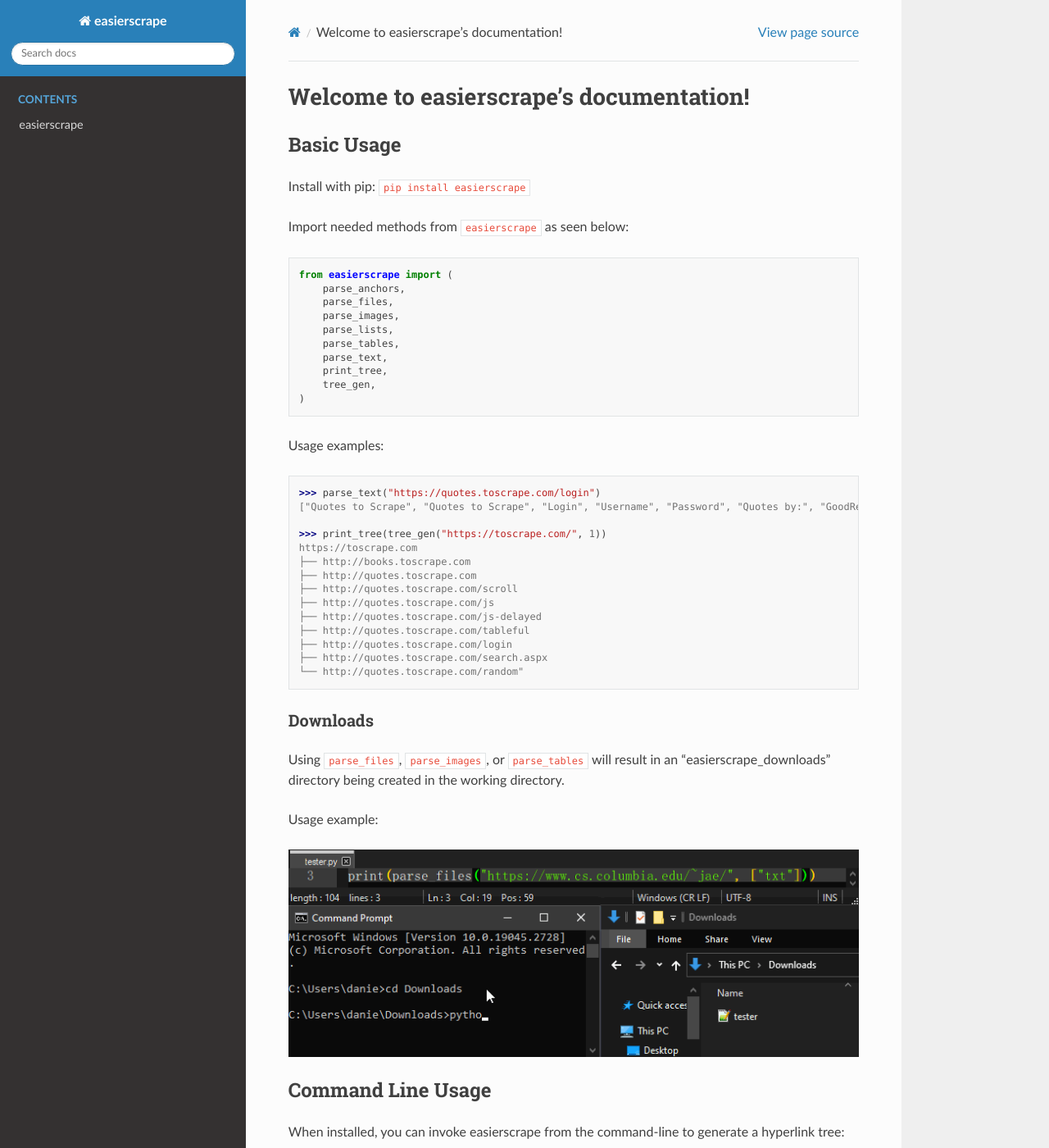
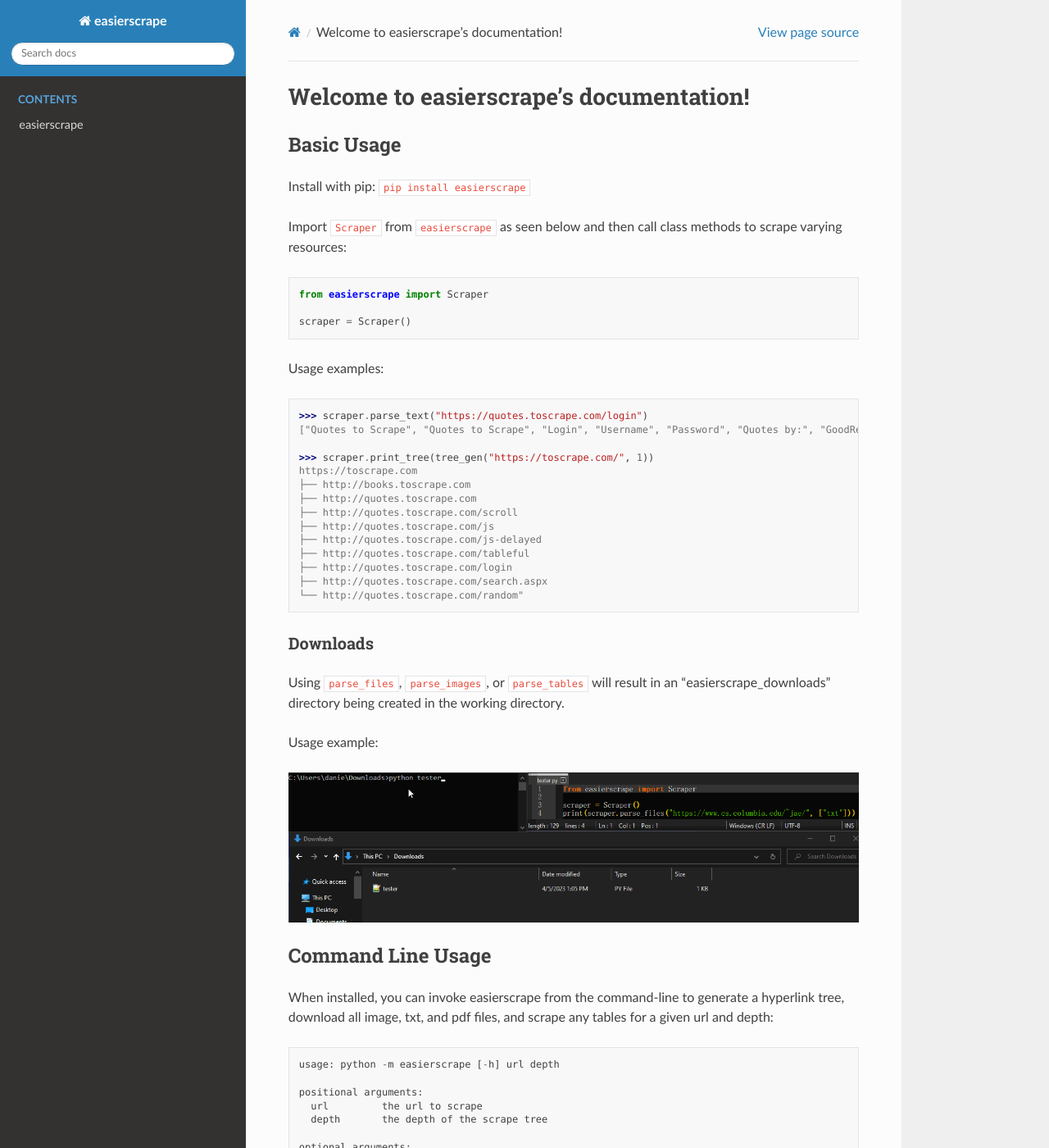
Before and after one commit to dag2226/easierscrape, a Sphinx documentation site: the page built from docs/index.md, in a window 1280 px wide and 1400 px high. Shown: the whole window at 82% size. Built offline with Sphinx 7.4.7 and the Read the Docs theme 2.0.0, drawn with Linux system fonts in a browser that asks for light colours.

Commit message:
Fixed issues with 011 release
- Corrected issue with `_concat_urls` which led to incorrect urls noticed after the Selenium release (corrected test as well).
- Corrected `__main__` to use `Scraper` class instead of function imports.
- Added testing for CLI usage through `main`.
- Updated README and docs to match the Selenium update.
- Added recording for CLI usage.

````diff
--- a/docs/index.md
+++ b/docs/index.md
@@ -3,25 +3,19 @@
 ## Basic Usage
 Install with pip: `pip install easierscrape`
 
-Import needed methods from `easierscrape` as seen below:
+Import `Scraper` from `easierscrape` as seen below and then call class methods to scrape varying resources:
 ```python
-from easierscrape import (
-    parse_anchors,
-    parse_files,
-    parse_images,
-    parse_lists,
-    parse_tables,
-    parse_text,
-    print_tree,
-    tree_gen,
-)
+from easierscrape import Scraper
+
+scraper = Scraper()
 ```
+
 Usage examples:
 ```
->>> parse_text("https://quotes.toscrape.com/login")
+>>> scraper.parse_text("https://quotes.toscrape.com/login")
 ["Quotes to Scrape", "Quotes to Scrape", "Login", "Username", "Password", "Quotes by:", "GoodReads.com", "Made with", "❤", "by", "Scrapinghub",]
 
->>> print_tree(tree_gen("https://toscrape.com/", 1))
+>>> scraper.print_tree(tree_gen("https://toscrape.com/", 1))
 https://toscrape.com
 ├── http://books.toscrape.com
 ├── http://quotes.toscrape.com
@@ -43,9 +37,9 @@ Usage example:
 ```
 
 ## Command Line Usage
-When installed, you can invoke easierscrape from the command-line to generate a hyperlink tree:
+When installed, you can invoke easierscrape from the command-line to generate a hyperlink tree, download all image, txt, and pdf files, and scrape any tables for a given url and depth:
 ```
-usage: easierscrape [-h] url depth
+usage: python -m easierscrape [-h] url depth
 
 positional arguments:
   url         the url to scrape
@@ -56,7 +50,7 @@ optional arguments:
 ```
 Usage example:
 ```
->>> easierscrape https://toscrape.com/ 1
+>>> python -m  easierscrape https://toscrape.com/ 1
 https://toscrape.com
 ├── http://books.toscrape.com
 ├── http://quotes.toscrape.com
@@ -68,7 +62,9 @@ https://toscrape.com
 ├── http://quotes.toscrape.com/search.aspx
 └── http://quotes.toscrape.com/random"
 ```
-
+```eval_rst
+.. image:: images/cli_recording.gif
+```
 
 
 ```eval_rst
````
Also changed, not shown: README.md (+22 -15 lines), docs/source/easierscrape.rst (+2 -13 lines), docs/images/cli_recording.gif (added), docs/images/demo_recording.gif, 4 other files.
